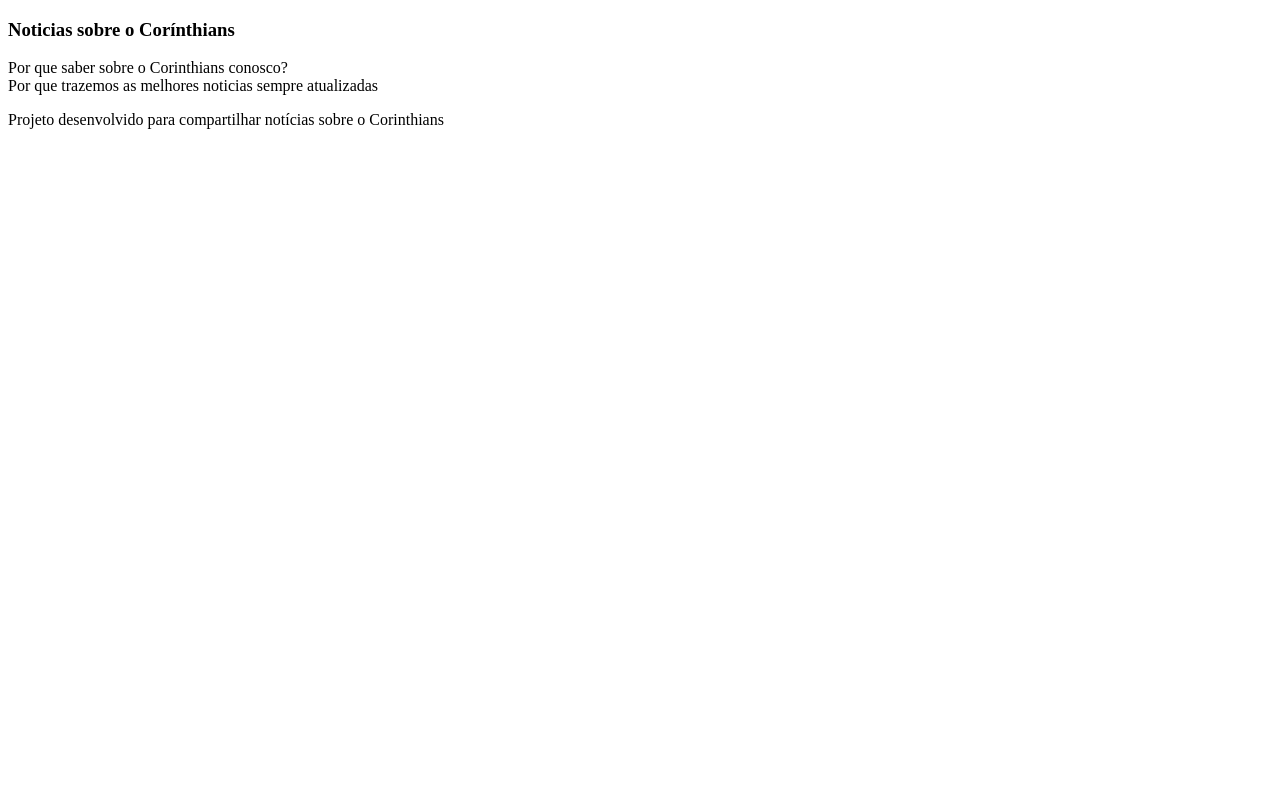
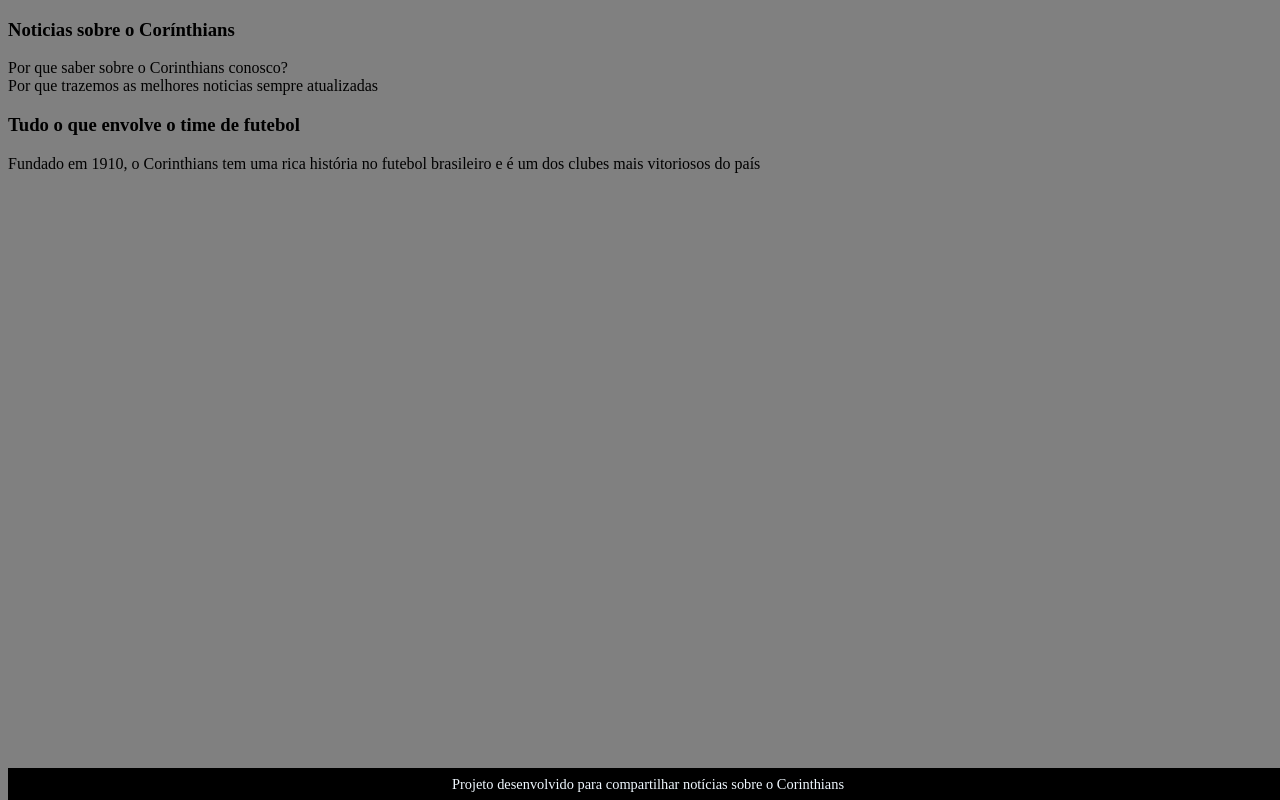
Before and after one commit to gableao/projeto-final-matem-tica-2, a plain HTML site: page index.html in a window 1280 px wide. Drawn offline with Linux system fonts and the light colour scheme.

Commit message:
Add files via upload

```diff
--- /dev/null
+++ b/assets/style.css
@@ -0,0 +1,17 @@
+body {
+    background-color: gray;
+    font-family:  Bai Jumjure;
+}
+footer {
+    background-color: black;
+    color: aliceblue;
+    position: fixed;
+    bottom: 0%;
+    width: 100%;
+    height: 2rem;
+}
+ footer p {
+    text-align: center;
+    font-size: 0.9rem;
+    margin-top: 0.5rem;
+ }
--- a/index.html
+++ b/index.html
@@ -3,6 +3,7 @@
 <head>
     <meta charset="UTF-8">
     <meta name="viewport" content="width=device-width, initial-scale=1.0">
+    <link rel="stylesheet" href="assets/style.css">
     <title>Corinthians</title>
 </head>
 <body>
@@ -17,6 +18,16 @@
              <div class="cartao_conteudo_resposta">
                 Por que trazemos as melhores noticias sempre atualizadas
              </div>
+             <section id="container">
+                <article class="cartão">
+                  <div class="cartão_Conteúdo"></div>
+                   <h3>Tudo o que envolve o time de futebol</h3>
+                   <div class="cartão_conteudo_pergunta">
+                    Fundado em 1910, o Corinthians tem uma rica história no futebol brasileiro e é um dos clubes mais vitoriosos do país
+                   </div>
+                   <div class="cartao_conteudo_resposta">
+
+                   </div>
          </article>
         </section>
 
```
